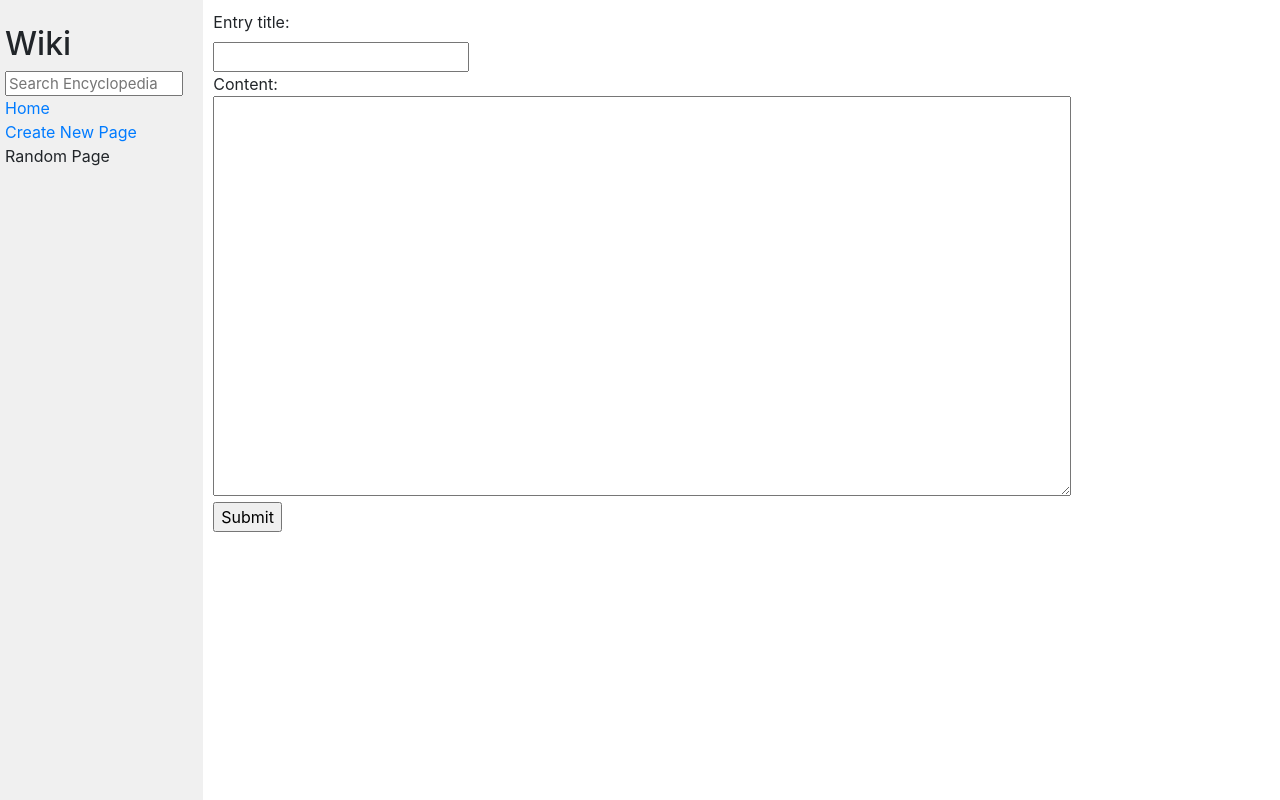
After one commit to aaf36/CS50W-Project1, a Django app: page /create/ in a window 1280 px wide. The commit adds this page. Run offline with Django 3.2, Linux system fonts and the light colour scheme; some libraries are stand-ins or nearby versions.

Commit message:
added newEntry view and fixed issue related to search view

```diff
--- a/wiki/encyclopedia/static/encyclopedia/styles.css
+++ b/wiki/encyclopedia/static/encyclopedia/styles.css
@@ -10,11 +10,6 @@ code {
 h1 {
     margin-top: 0px;
     padding-top: 20px;
-}
-
-textarea {
-    height: 90vh;
-    width: 80%;
 }
 
 .main {
--- a/wiki/encyclopedia/templates/encyclopedia/layout.html
+++ b/wiki/encyclopedia/templates/encyclopedia/layout.html
@@ -20,7 +20,7 @@
                     <a href="{% url 'wiki:index' %}">Home</a>
                 </div>
                 <div>
-                    Create New Page
+                    <a href="{% url 'wiki:new' %}">Create New Page</a>
                 </div>
                 <div>
                     Random Page
--- /dev/null
+++ b/wiki/encyclopedia/templates/encyclopedia/newEntry.html
@@ -0,0 +1,18 @@
+{% extends "encyclopedia/layout.html" %}
+{% block title %}
+Create Entry
+{% endblock %}
+{% block body %}
+<form action="{% url 'wiki:new' %}" method="POST">
+{% csrf_token %}
+<label>Entry title:</label>
+<br>
+<input type="text" name="title">
+<br>
+<content>Content:</label>
+<br>
+<textarea name="content" style="width: 80%; height: 50vh;"></textarea>
+<br>
+<input type="submit">
+</form>
+{% endblock %}
--- a/wiki/encyclopedia/urls.py
+++ b/wiki/encyclopedia/urls.py
@@ -8,5 +8,6 @@ app_name ='wiki'
 urlpatterns = [
     path("", views.index, name="index"),
     path("get/<str:entry_title>", views.entry_view, name="get_entry"),
-    path("search", views.search, name="search")
+    path("search/", views.search, name="search"),
+    path("create/", views.newEntry_view, name="new")
 ]
--- a/wiki/encyclopedia/views.py
+++ b/wiki/encyclopedia/views.py
@@ -2,6 +2,7 @@ from django.shortcuts import render, redirect
 from django.urls import reverse
 from django.http import HttpResponseRedirect
 import markdown2   # ignore
+
 
 
 from . import util
@@ -28,7 +29,9 @@ def entry_view(request, entry_title):
                     "entry_title":entry_title,
                     "entry_content":entry_content
                 })
-    return render(request, "encyclopedia/error404.html")
+    return render(request, "encyclopedia/error.html", {
+        "message": "no such entry exists"
+    })
 
 
 
@@ -50,6 +53,24 @@ def search(request):
                 })
             elif Squery.lower() in entry.lower():
                 matched_queries.append(entry)
-                return render(request, "encyclopedia/search_result.html", {
+        return render(request, "encyclopedia/search_result.html", {
                 "results":matched_queries
                 })
+
+
+def newEntry_view(request):
+    if request.method == 'GET':
+        return render(request, "encyclopedia/newEntry.html")
+    else:
+        title= request.POST['title']
+        content= request.POST['content']
+        entries =util.list_entries()
+        for entry in entries:
+            if title.lower()==entry.lower():
+                return render(request, "encyclopedia/error.html",{
+                "message":"entry already exists"
+                })
+            else:
+                HtmlContent= convert_markdown_to_Html(content)
+                util.save_entry(title,HtmlContent)
+                return redirect("/")
```
Also changed, not shown: wiki/encyclopedia/templates/encyclopedia/error.html (added, +7 -0 lines), wiki/encyclopedia/templates/encyclopedia/error404.html (deleted, +0 -9 lines), wiki/entries/Google.md (added, +1 -0 lines), wiki/entries/Java.md (added, +1 -0 lines).
